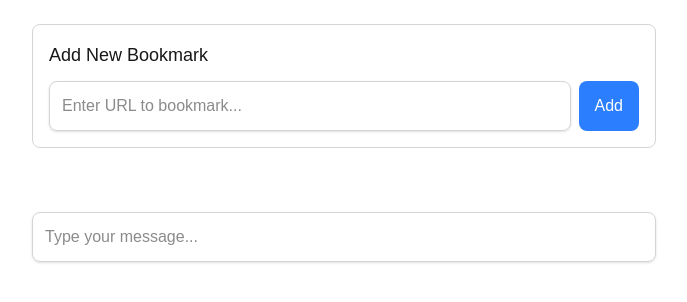
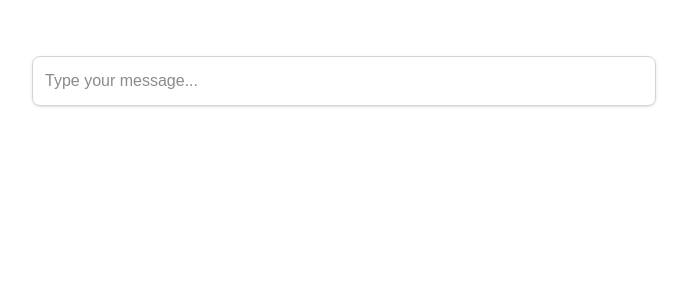
Before and after one commit to Marqasa/bookmarks-extension, a React (Vite) app in the folder client/: page / in a window 1280 px wide. Shown: the top 302 px of the page, without its empty margins (296-983 px from the left). Built offline with nearby package versions, Linux system fonts and the light colour scheme.

Commit message:
Remove bookmark submission form and related logic from App component

```diff
--- a/client/src/App.tsx
+++ b/client/src/App.tsx
@@ -1,78 +1,12 @@
 import { useChat } from "@ai-sdk/react"
-import { addBookmark } from "./helpers/addBookmark"
-import { useState } from "react"
-import { getCategory } from "./helpers/getCategory"
 
 function App() {
-  const [bookmarkUrl, setBookmarkUrl] = useState("")
-  const [addResult, setAddResult] = useState<string | null>(null)
-
   const { messages, input, handleInputChange, handleSubmit } = useChat({
     api: "http://localhost:8080/api/chat",
   })
 
-  const handleBookmarkSubmit = async (e: React.FormEvent) => {
-    e.preventDefault()
-
-    if (bookmarkUrl.trim()) {
-      try {
-        setAddResult("Processing bookmark...")
-
-        const result = await getCategory(bookmarkUrl)
-        console.log("Categorization result:", result)
-
-        // Add the bookmark using the categorization result
-        const bookmarkResult = await addBookmark(
-          result.url || bookmarkUrl,
-          result.title || "Untitled Bookmark",
-          result.category || "",
-        )
-
-        setAddResult(
-          `Bookmark successfully added to ${result.category || "bookmarks"}`,
-        )
-        console.log("Bookmark added:", bookmarkResult)
-
-        // Clear the input field
-        setBookmarkUrl("")
-      } catch (error) {
-        setAddResult(
-          `Error adding bookmark: ${error instanceof Error ? error.message : String(error)}`,
-        )
-        console.error("Error processing bookmark:", error)
-      }
-    }
-  }
-
   return (
     <div className="flex flex-col w-2xl max-w-full mx-auto p-6 gap-4">
-      <div className="mb-4 p-4 border border-zinc-300 dark:border-zinc-700 rounded-lg">
-        <h2 className="text-lg font-medium mb-3">Add New Bookmark</h2>
-        <form onSubmit={handleBookmarkSubmit} className="flex gap-2">
-          <input
-            className="flex-grow p-3 border border-zinc-300 dark:border-zinc-700 rounded-lg shadow-sm focus:ring-2 focus:ring-blue-500 focus:outline-none dark:bg-zinc-900"
-            value={bookmarkUrl}
-            placeholder="Enter URL to bookmark..."
-            onChange={(e) => setBookmarkUrl(e.target.value)}
-            type="url"
-          />
-          <button
-            type="submit"
-            className="px-4 py-2 bg-blue-500 text-white rounded-lg hover:bg-blue-600 focus:outline-none focus:ring-2 focus:ring-blue-500 cursor-pointer"
-          >
-            Add
-          </button>
-        </form>
-
-        {addResult && (
-          <div
-            className={`mt-4 p-3 rounded-lg ${addResult.includes("Error") ? "bg-red-100 dark:bg-red-900/30 text-red-800 dark:text-red-200" : "bg-green-100 dark:bg-green-900/30 text-green-800 dark:text-green-200"}`}
-          >
-            {addResult}
-          </div>
-        )}
-      </div>
-
       <div className="flex flex-col gap-4 mb-4">
         {messages.map((message) => (
           <div
```
